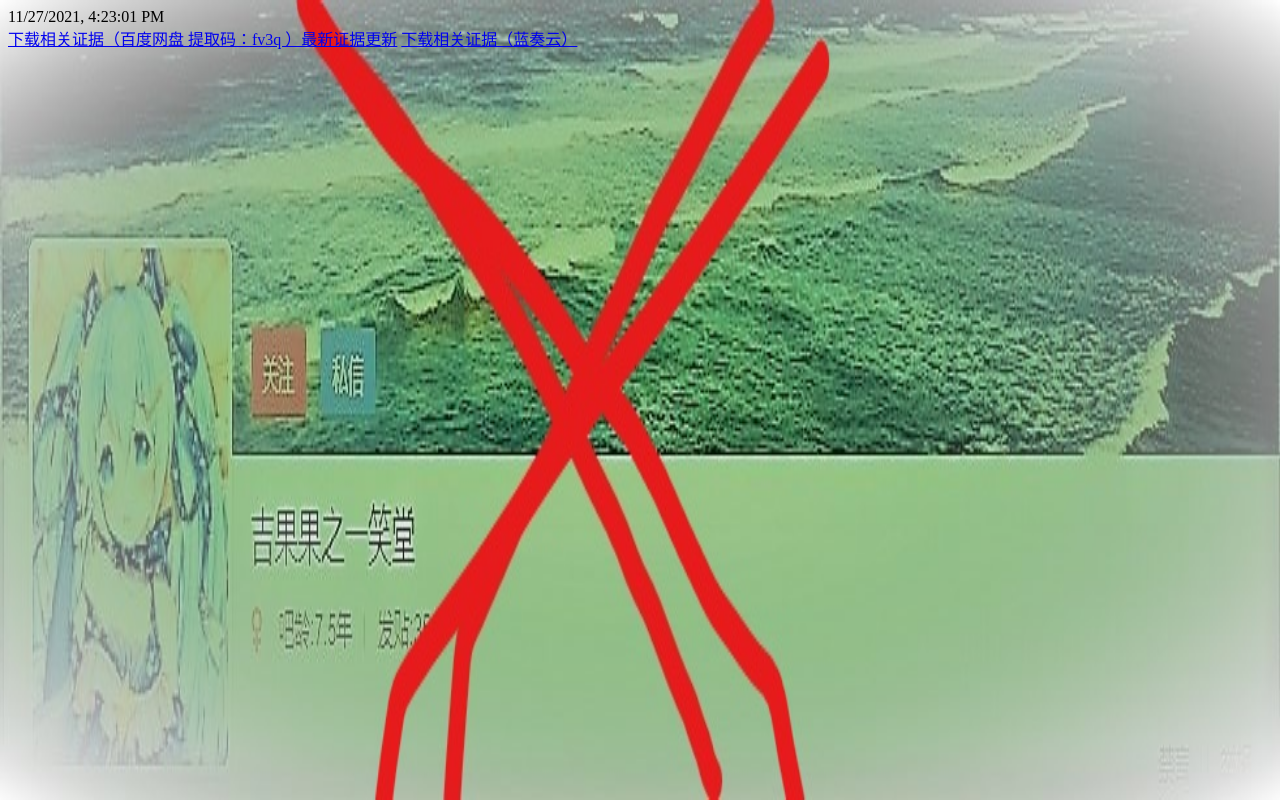
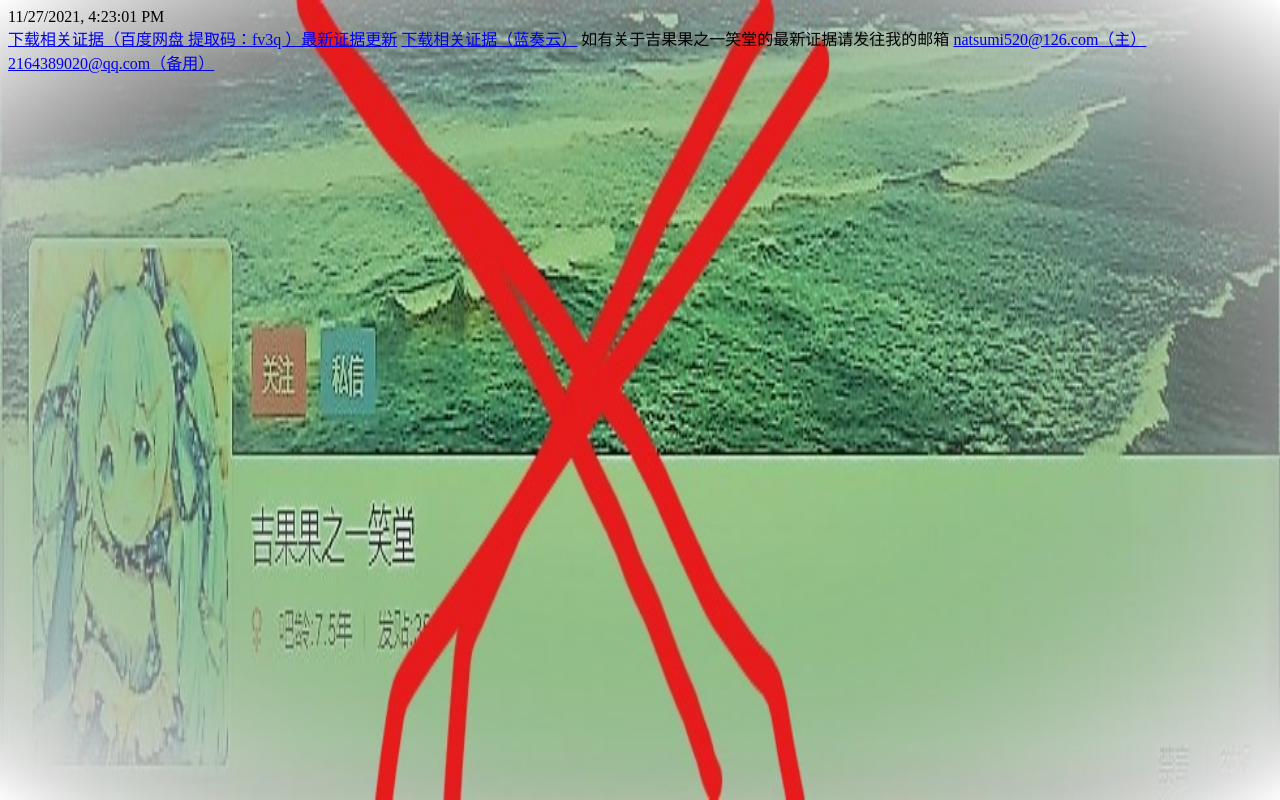
Before and after one commit to natsumi520/AntiTiebauser-G7GM15K, a plain HTML site: page index.html in a window 1280 px wide. Drawn offline with Linux system fonts and the light colour scheme.

Commit message:
Update index.html

```diff
--- a/index.html
+++ b/index.html
@@ -28,3 +28,6 @@ alert("吉果果之一笑堂你冚家富贵！ ");
 </script>
 <a href="https://pan.baidu.com/s/1fUFtyNGkZjKc5gtfqzTYyw"target="_blank">下载相关证据（百度网盘 提取码：fv3q ）最新证据更新</a>
 <a href="https://luotianyimemz.lanzoui.com/iFANGrnev9e"target="_blank">下载相关证据（蓝奏云）</a>
+如有关于吉果果之一笑堂的最新证据请发往我的邮箱
+<a href="mailto:natsumi520@126.com" target="_blank">natsumi520@126.com（主）</a><br />
+<a href="mailto:2164389020@qq.com" target="_blank">2164389020@qq.com（备用）</a><br />
```
